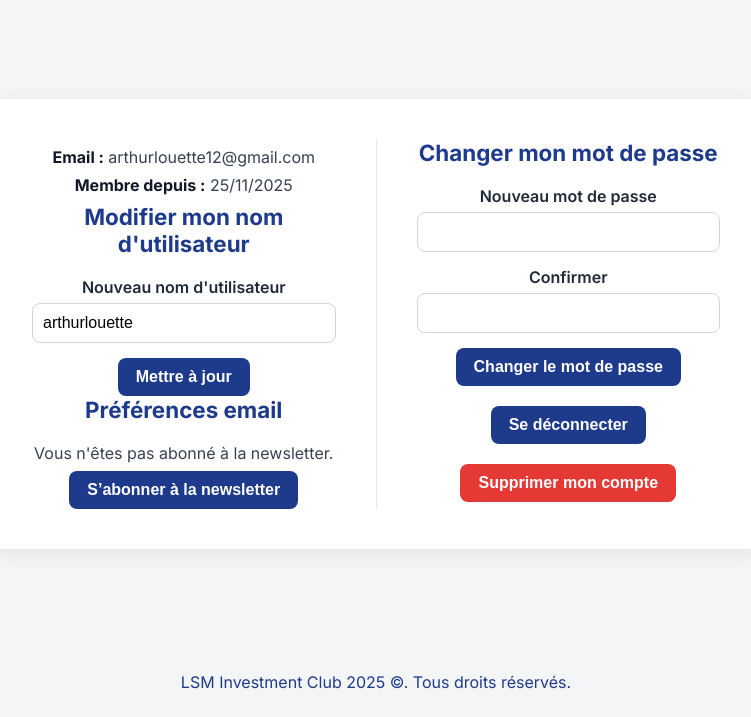
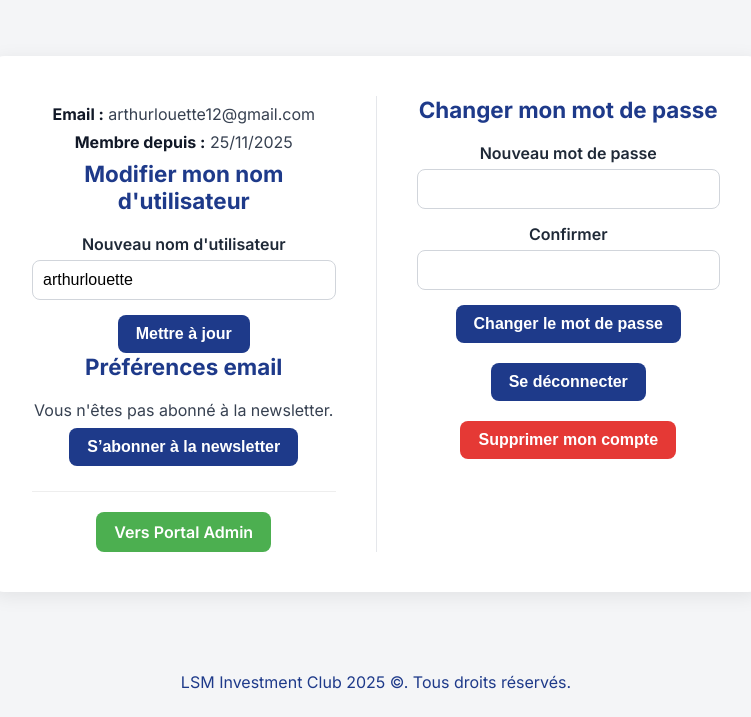
Before and after one commit to Arthvrr/lsmic-dashboard, a Django app: page /profile/ in a window 1280 px wide. Shown: the part 83-800 px from the top of the page, without its empty margins (264-1015 px from the left). Run offline with Django 5.2, Linux system fonts and the light colour scheme; a user stored in the database is signed in; data comes from the database, SQL or seed files in the repository.

Commit message:
added admin portal button

```diff
--- a/lsm_investment/main/templates/profile.html
+++ b/lsm_investment/main/templates/profile.html
@@ -59,6 +59,13 @@
                         <button type="submit" class="subscribe-btn">S’abonner à la newsletter</button>
                     {% endif %}
                 </form>
+                {% if request.user.is_staff %}
+                <div style="margin-top: 25px; padding-top: 20px; border-top: 1px solid #eee;">
+                    <a href="/admin/" style="display: inline-block; background-color: #4CAF50; color: white; padding: 10px 18px; border-radius: 8px; text-decoration: none; font-weight: 600;">
+                        Vers Portal Admin
+                    </a>
+                </div>
+                {% endif %}
             </div>
 
             <!-- COLONNE DROITE -->
```
